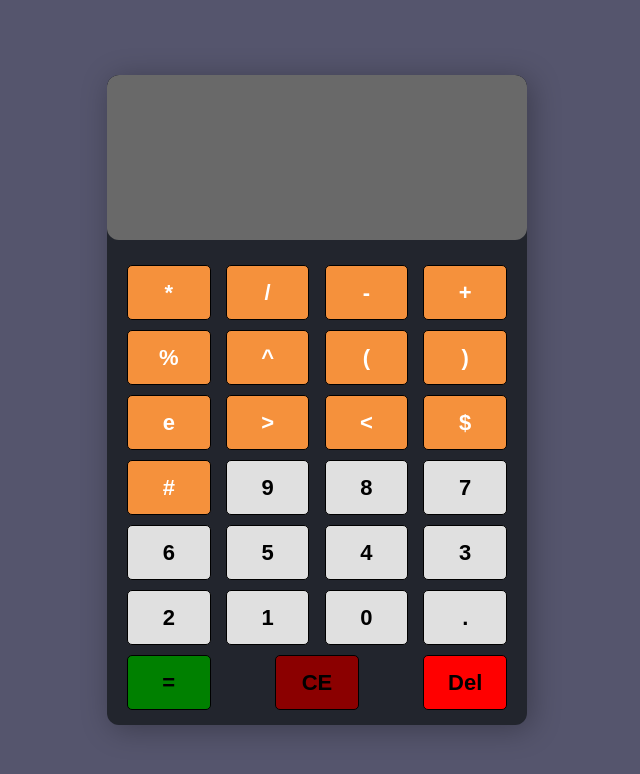
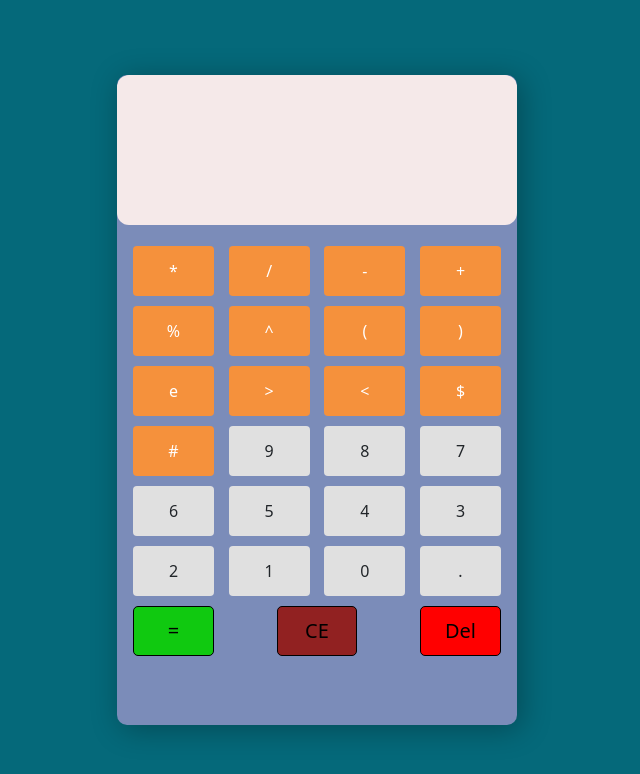
Before and after one commit to engraya/Simple-Calculator, a plain HTML site: page index.html in a window 1280 px wide. Shown: the whole page, without its empty margins (323-963 px from the left). Drawn offline with nearby package versions, Linux system fonts and the light colour scheme.

Commit message:
End Commit

```diff
--- a/index.html
+++ b/index.html
@@ -5,11 +5,13 @@
     <meta http-equiv="X-UA-Compatible" content="IE=edge">
     <meta name="viewport" content="width=device-width, initial-scale=1.0">
     <title>JS-Calculator</title>
+    <meta http-equiv="X-UA-Compatible" content="ie=edge">
+    <meta name="Description" content="Enter your description here"/>
+    <link rel="stylesheet" href="https://cdnjs.cloudflare.com/ajax/libs/twitter-bootstrap/5.1.0/css/bootstrap.min.css">
+    <link rel="stylesheet" href="https://cdnjs.cloudflare.com/ajax/libs/font-awesome/5.15.4/css/all.min.css">
     <link rel="stylesheet" href="style.css">
 </head>
-
 <body>
-
     <section class="calculator">
         <form>
             <input type="text" class="screen">
@@ -54,5 +56,7 @@
 
 
     <script src="app.js"></script>
+    <script src="https://cdnjs.cloudflare.com/ajax/libs/popper.js/2.9.2/umd/popper.min.js"></script>
+    <script src="https://cdnjs.cloudflare.com/ajax/libs/twitter-bootstrap/5.1.0/js/bootstrap.min.js"></script>
 </body>
 </html>
--- a/style.css
+++ b/style.css
@@ -7,30 +7,30 @@
 
 body {
     min-height: 100vh;
-    background: #55556d;
+    background: #05697a;
     display: flex;
     justify-content: center;
     align-items: center;
 }
 
 .calculator {
-    width: 420px;
+    width: 400px;
     height: 650px;
     box-shadow: 4px 4px 30px rgba(0, 0, 0, 0.3);
-    border-radius: 12px;
-    background: #22252D;
+    border-radius: 10px;
+    background: #7b8cb9;
     overflow: hidden;
 
 }
 
 form input {
     width: 100%;
-    height: 165px;
+    height: 150px;
     border: none;
     border-radius: 12px;
     font-size: 3rem;
-    color: beige;
-    background: dimgrey;
+    color: rgb(24, 24, 20);
+    background: rgb(245, 233, 233);
     text-align: right;
     pointer-events: none;
 
@@ -40,7 +40,7 @@ form input {
     display: flex;
     flex-wrap: wrap;
     justify-content: space-between;
-    padding: 20px;
+    padding: 16px;
 
 }
 
@@ -48,10 +48,10 @@ button {
     flex: 0 0 22%;
     margin: 5px 0;
     border: 1px solid #000;
-    width: 63px;
-    height: 55px;
-    font-size: 22px;
-    font-weight: 600;
+    width: 50px;
+    height: 50px;
+    font-size: 20px;
+    font-weight: 500;
     border-radius: 5px;
     cursor: pointer;
 
@@ -68,11 +68,11 @@ button {
 }
 
 .btn-equal {
-    background: green;
+    background: rgb(16, 201, 16);
 }
 
 .btn-clear {
-    background: darkred;
+    background: rgb(145, 33, 33);
 }
 
 .btn-delete {
```
